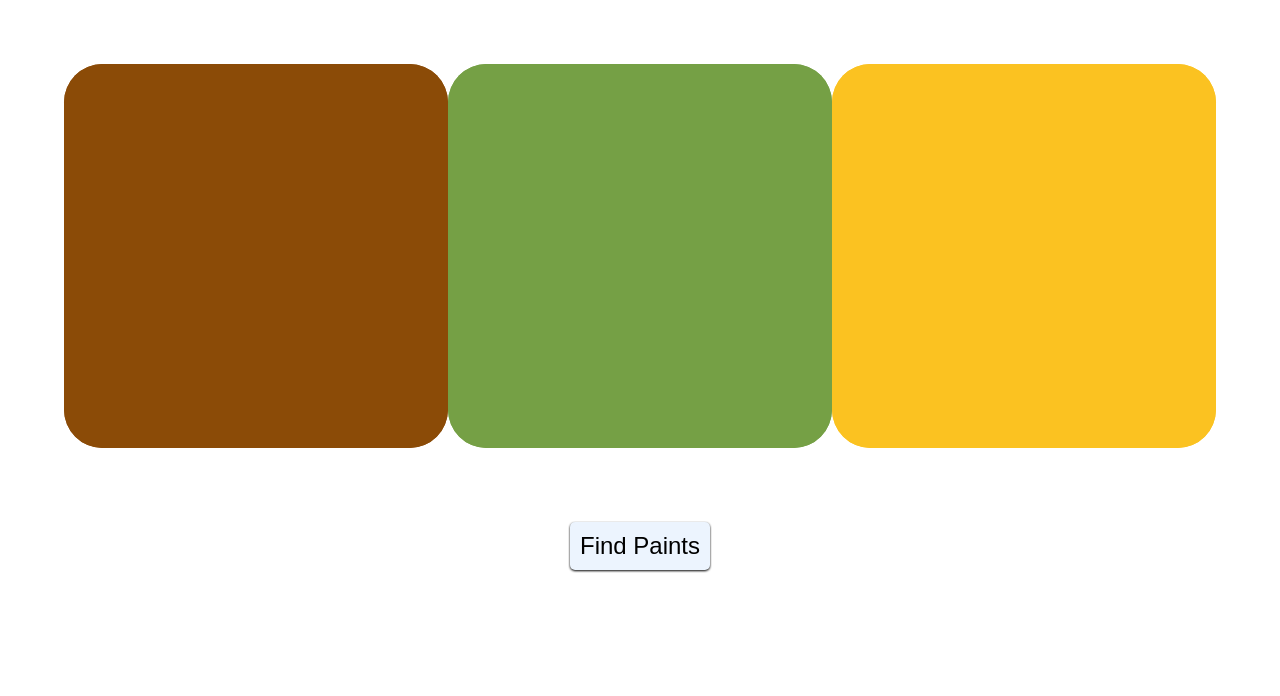
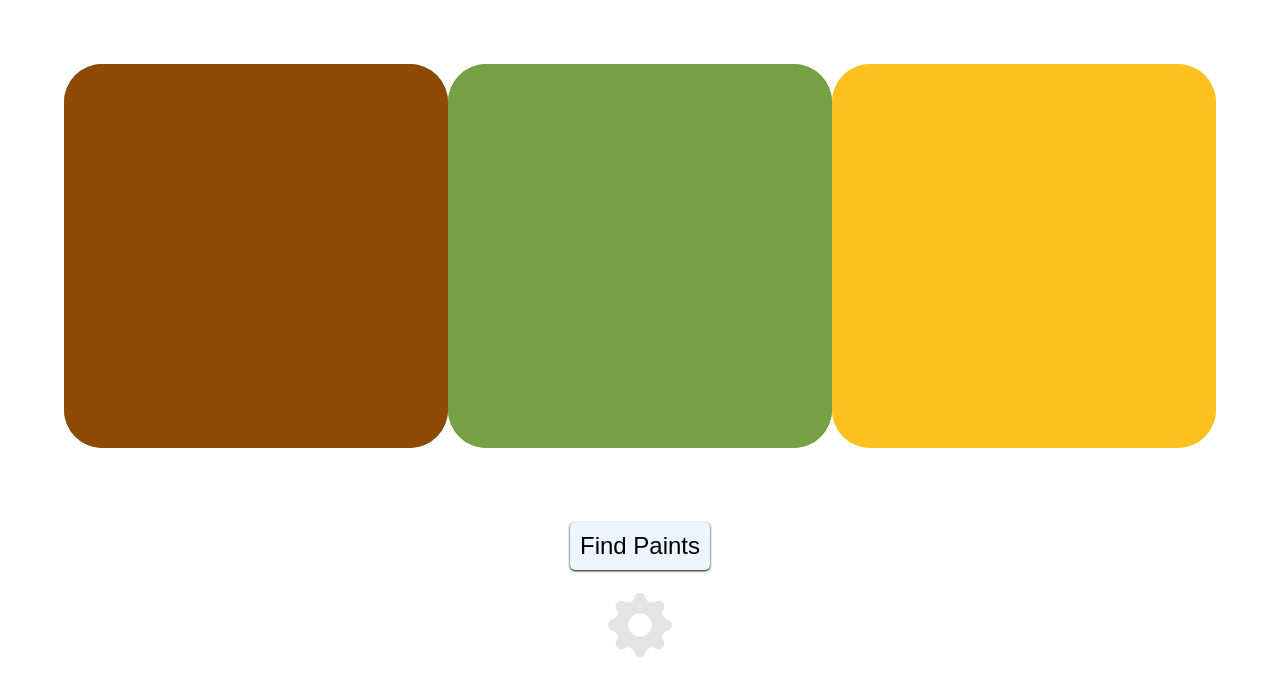
Before and after one commit to DonRomaniello/DaubNabIt, a React (Create React App) app: page / in a window 1280 px wide. Shown: the top 696 px of the page. Built offline with nearby package versions, Linux system fonts and the light colour scheme.

Commit message:
Gear hover.

```diff
--- a/package.json
+++ b/package.json
@@ -11,6 +11,7 @@
     "react": "^18.2.0",
     "react-countdown": "^2.3.2",
     "react-dom": "^18.2.0",
+    "react-icons": "^4.4.0",
     "react-redux": "^8.0.2",
     "react-scripts": "5.0.1",
     "web-vitals": "^2.1.4"
--- a/src/App.js
+++ b/src/App.js
@@ -4,7 +4,7 @@ import { Panels } from './components/Panels'
 
 import {FindPaints} from './components/FindPaints'
 
-
+import { Settings } from './components/Settings';
 
 import './App.css';
 
@@ -13,6 +13,7 @@ function App() {
     <div>
       <Panels />
       <FindPaints />
+      <Settings />
     </div>
   );
 }
--- /dev/null
+++ b/src/components/Settings.js
@@ -0,0 +1,17 @@
+import React, { useEffect, useState } from 'react';
+import { IconContext } from 'react-icons';
+
+import { BsGearFill } from 'react-icons/bs';
+
+import styles from './Settings.module.css';
+
+const gearSize = '5vw';
+
+export function Settings() {
+
+  return (
+    <IconContext.Provider value={{ className: styles.context }}>
+    <BsGearFill className={styles.gear} size={gearSize}/>
+    </IconContext.Provider>
+  )
+}
--- /dev/null
+++ b/src/components/Settings.module.css
@@ -0,0 +1,15 @@
+.context {
+  vertical-align: middle;
+}
+
+.gear {
+  size: 100px;
+  color: black;
+  opacity: .1;
+  transition: opacity 1s;
+}
+
+.gear:hover,
+.gear:focus {
+  opacity: 1;
+}
```
Also changed, not shown: 1 other file (tests, documents, lock files or other folders).
